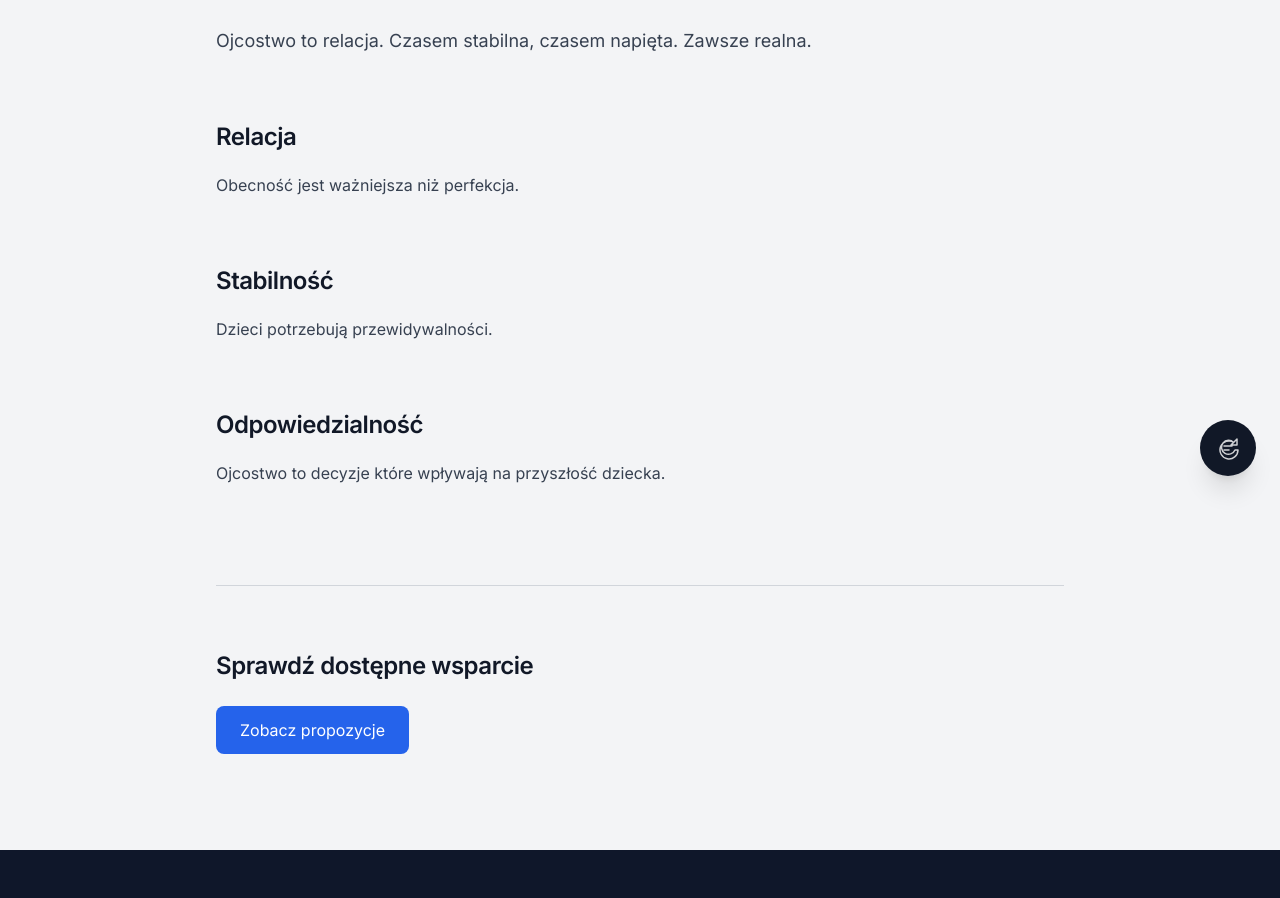
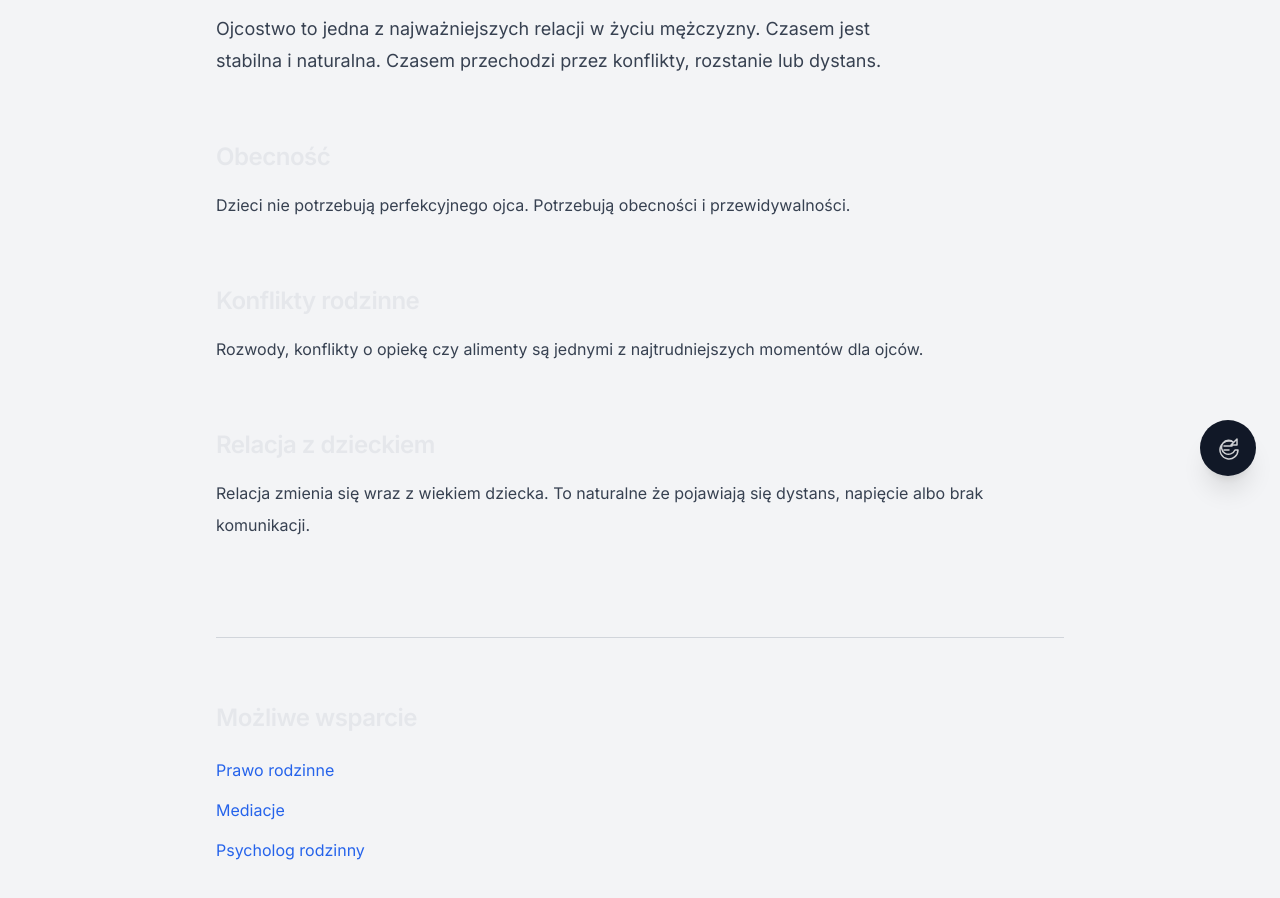
Before and after one commit to wisnialeszno89/menmind-web, a Next.js app: page /ojcostwo in a window 1280 px wide. Shown: the part 300-1198 px from the top of the page. Before the commit the page ends 1150 px from the top, so only its background shows below. Built offline with nearby package versions, Linux system fonts and the light colour scheme.

Commit message:
ui: full redesign of MenMind worlds (kryzys, odbudowa, wzrost, ojcostwo) + typography fix + proposals page + tools layout consistency

```diff
--- a/src/app/narzedzia/page.tsx
+++ b/src/app/narzedzia/page.tsx
@@ -4,28 +4,34 @@ import MoodLog from "@/components/MoodLog";
 
 export default function NarzedziaPage() {
   return (
-    <main className="section-compact bg-[#0F172A]">
-      <div className="container-2026 max-w-3xl">
+    <main className="bg-gray-100 min-h-screen">
 
-        <h1 className="text-4xl font-semibold tracking-tight mb-6">
+      <div className="max-w-3xl mx-auto px-6 py-24">
+
+        <h1 className="text-5xl font-semibold mb-6 text-gray-900">
           Narzędzia
         </h1>
 
-        <p className="text-zinc-400 text-lg mb-12">
-          Bez logowania. Bez zapisu w chmurze.
-          Tylko przestrzeń do regulacji i refleksji.
+        <div className="h-px w-16 bg-blue-600 mb-12" />
+
+        <p className="text-lg text-gray-700 mb-16">
+          Proste narzędzia które pomagają uporządkować
+          napięcie, energię i myśli.
+          Nie wymagają logowania ani zapisu danych.
         </p>
 
         <BreathingTool />
         <EnergyGauge />
         <MoodLog />
-        <div className="mt-16 border-t border-zinc-700 pt-6 text-xs text-zinc-500 leading-relaxed">
-  Dane wprowadzone w narzędziach przechowywane są wyłącznie w pamięci Twojej przeglądarki
-  i przypisane do tego urządzenia.
-  Nie są wysyłane na serwer ani zapisywane w chmurze.
-</div>
+
+        <div className="mt-16 border-t border-gray-300 pt-6 text-sm text-gray-600 leading-relaxed">
+          Dane wprowadzone w narzędziach przechowywane są wyłącznie
+          w pamięci Twojej przeglądarki i przypisane do tego urządzenia.
+          Nie są wysyłane na serwer ani zapisywane w chmurze.
+        </div>
 
       </div>
+
     </main>
   );
 }
--- a/src/app/ojcostwo/page.tsx
+++ b/src/app/ojcostwo/page.tsx
@@ -3,55 +3,61 @@ import Link from "next/link";
 export const metadata = {
   title: "Ojcostwo | MenMind",
   description:
-    "Relacja z dzieckiem, odpowiedzialność i wsparcie w trudnych sytuacjach.",
+    "Relacja z dzieckiem, odpowiedzialność i realne wyzwania współczesnego ojcostwa.",
 };
 
 export default function OjcostwoPage() {
   return (
-    <main className="bg-gray-100 min-h-screen text-gray-800">
+    <main className="bg-gray-100 min-h-screen">
+
       <div className="max-w-4xl mx-auto px-6 py-24">
 
-        <h1 className="text-5xl md:text-6xl font-semibold mb-6 text-gray-900">
+        <h1 className="text-5xl font-semibold mb-6 text-gray-900">
           Ojcostwo
         </h1>
 
         <div className="h-px w-16 bg-blue-600 mb-12" />
 
         <p className="text-lg text-gray-700 mb-16 max-w-2xl leading-8">
-          Ojcostwo to relacja. Czasem stabilna,
-          czasem napięta. Zawsze realna.
+          Ojcostwo to jedna z najważniejszych relacji w życiu mężczyzny.
+          Czasem jest stabilna i naturalna.
+          Czasem przechodzi przez konflikty, rozstanie lub dystans.
         </p>
 
         <div className="space-y-16 mb-24">
 
           <section>
-            <h2 className="text-2xl font-semibold mb-4 text-gray-900">
-              Relacja
+            <h2 className="text-2xl font-semibold mb-4">
+              Obecność
             </h2>
 
             <p className="text-gray-700 leading-8">
-              Obecność jest ważniejsza niż perfekcja.
+              Dzieci nie potrzebują perfekcyjnego ojca.
+              Potrzebują obecności i przewidywalności.
             </p>
           </section>
 
           <section>
-            <h2 className="text-2xl font-semibold mb-4 text-gray-900">
-              Stabilność
+            <h2 className="text-2xl font-semibold mb-4">
+              Konflikty rodzinne
             </h2>
 
             <p className="text-gray-700 leading-8">
-              Dzieci potrzebują przewidywalności.
+              Rozwody, konflikty o opiekę czy alimenty
+              są jednymi z najtrudniejszych momentów
+              dla ojców.
             </p>
           </section>
 
           <section>
-            <h2 className="text-2xl font-semibold mb-4 text-gray-900">
-              Odpowiedzialność
+            <h2 className="text-2xl font-semibold mb-4">
+              Relacja z dzieckiem
             </h2>
 
             <p className="text-gray-700 leading-8">
-              Ojcostwo to decyzje które wpływają
-              na przyszłość dziecka.
+              Relacja zmienia się wraz z wiekiem dziecka.
+              To naturalne że pojawiają się dystans,
+              napięcie albo brak komunikacji.
             </p>
           </section>
 
@@ -59,20 +65,30 @@ export default function OjcostwoPage() {
 
         <section className="border-t border-gray-300 pt-16">
 
-          <h2 className="text-2xl font-semibold mb-6 text-gray-900">
-            Sprawdź dostępne wsparcie
+          <h2 className="text-2xl font-semibold mb-6">
+            Możliwe wsparcie
           </h2>
 
-          <Link
-            href="/propozycje"
-            className="inline-block bg-blue-600 text-white px-6 py-3 rounded-lg"
-          >
-            Zobacz propozycje
-          </Link>
+          <div className="space-y-4">
+
+            <Link href="/kategoria/prawo-rodzinne" className="text-blue-600 hover:underline">
+              Prawo rodzinne
+            </Link>
+
+            <Link href="/kategoria/mediacje" className="block text-blue-600 hover:underline">
+              Mediacje
+            </Link>
+
+            <Link href="/kategoria/psycholog" className="block text-blue-600 hover:underline">
+              Psycholog rodzinny
+            </Link>
+
+          </div>
 
         </section>
 
       </div>
+
     </main>
   );
 }
--- a/src/app/propozycje/page.tsx
+++ b/src/app/propozycje/page.tsx
@@ -1,37 +1,52 @@
 import Link from "next/link";
-import { categories } from "../../lib/categories";
+import { categories } from "@/lib/categories";
+
+export const metadata = {
+  title: "Propozycje wsparcia | MenMind",
+  description:
+    "Sprawdź dostępne formy wsparcia dla mężczyzn: psycholog, prawo rodzinne, mediacje, sport i rozwój.",
+};
 
 export default function PropozycjePage() {
   return (
     <main className="bg-gray-100 min-h-screen">
 
-      <section className="max-w-5xl mx-auto px-6 py-20">
+      <div className="max-w-6xl mx-auto px-6 py-24">
 
-        <h1 className="text-4xl font-semibold mb-12">
-          Propozycje wsparcia
+        <h1 className="text-5xl font-semibold mb-6 text-gray-900">
+          Dostępne wsparcie
         </h1>
 
-        <div className="grid md:grid-cols-3 gap-6">
+        <div className="h-px w-16 bg-blue-600 mb-12" />
 
-          {categories.map((cat) => (
+        <p className="text-lg text-gray-700 max-w-2xl mb-16">
+          Jeśli potrzebujesz wsparcia, możesz sprawdzić dostępne
+          możliwości w swoim mieście.
+          To katalog specjalistów i usług które mogą pomóc
+          w różnych sytuacjach życiowych.
+        </p>
+
+        <div className="grid md:grid-cols-3 lg:grid-cols-4 gap-6">
+
+          {categories.map((category) => (
             <Link
-              key={cat.slug}
-              href={`/kategoria/${cat.slug}`}
-              className="bg-white p-6 rounded-xl shadow-sm hover:shadow-md"
+              key={category.slug}
+              href={`/kategoria/${category.slug}`}
+              className="bg-white rounded-xl border border-gray-300 p-6 hover:border-blue-600 transition"
             >
-              <h3 className="font-semibold mb-2">
-                {cat.name}
+              <h3 className="text-lg font-semibold text-gray-900 mb-2">
+                {category.name}
               </h3>
 
-              <p className="text-sm text-gray-600">
-                {cat.description}
+              <p className="text-gray-600 text-sm leading-relaxed">
+                {category.description}
               </p>
             </Link>
           ))}
 
         </div>
 
-      </section>
+      </div>
 
     </main>
   );
```
Also changed, not shown: src/app/globals.css (+17 -0 lines).
